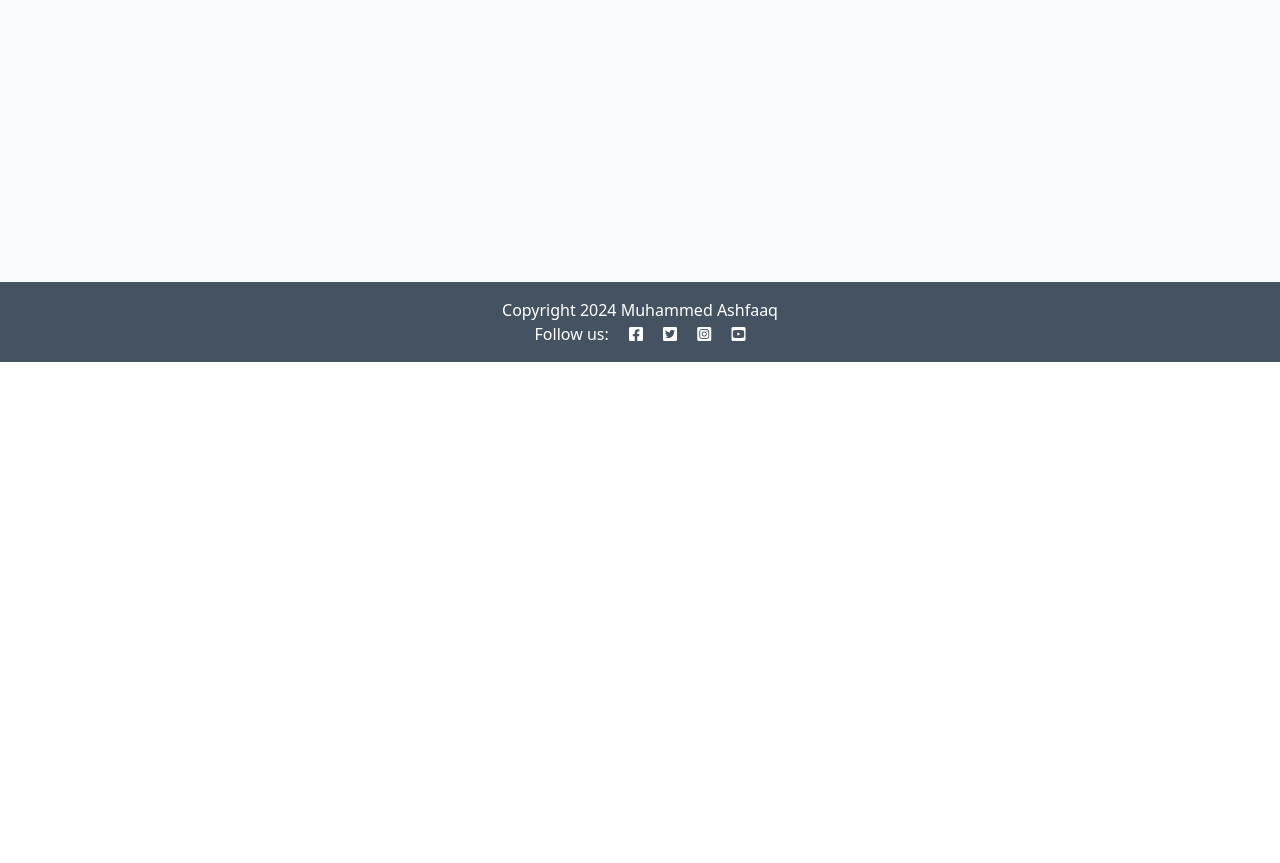
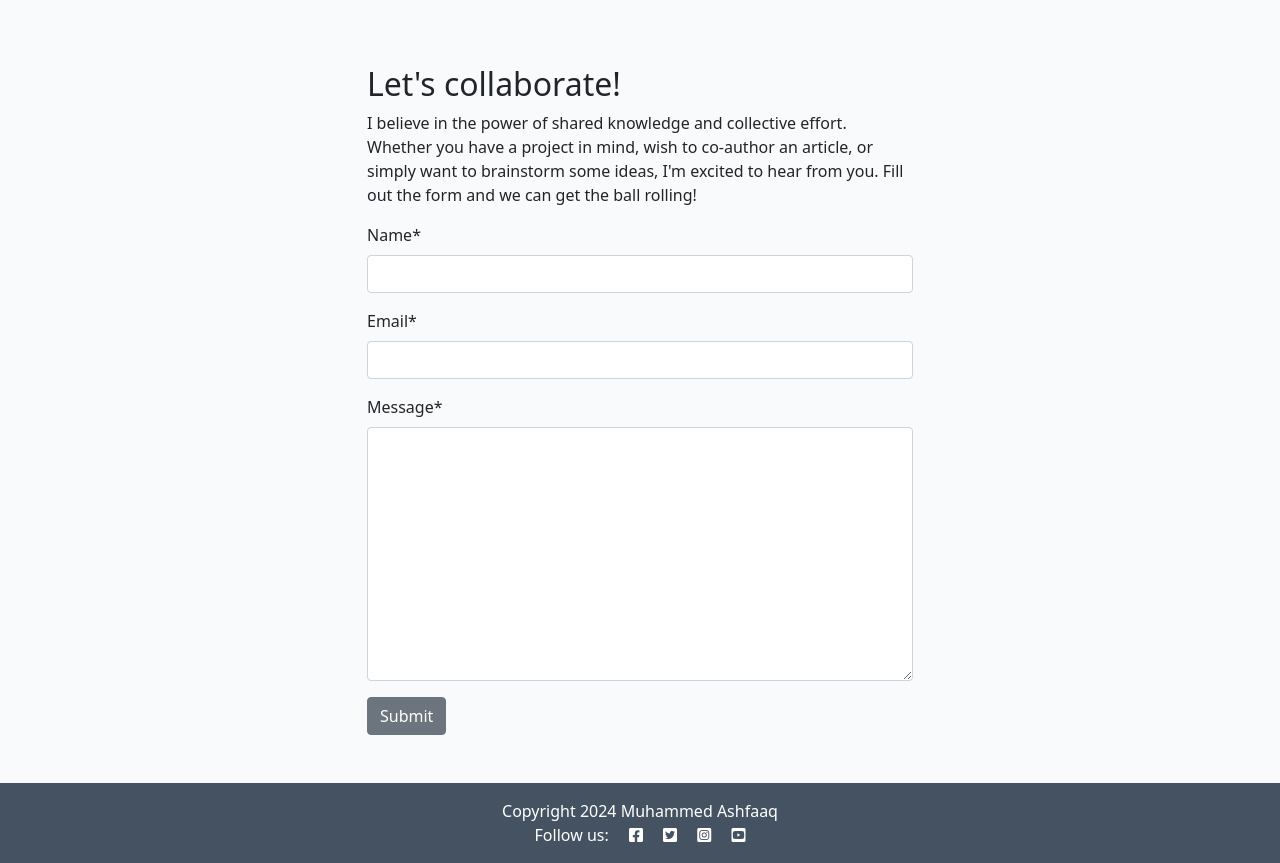
Before and after one commit to md-ash-dot/newstok, a Django app: page /about/ in a window 1280 px wide. Shown: the part 438-1301 px from the top of the page. Before the commit the page ends 800 px from the top, so only its background shows below. Run offline with Django 4.2, Linux system fonts and the light colour scheme; data that the repository does not hold is empty; parts of the project's set-up code (start-up, migrations or seed data) failed here and were passed over; some libraries are stand-ins or nearby versions.

Commit message:
Add collaborate form to about page

```diff
--- /dev/null
+++ b/about/forms.py
@@ -0,0 +1,8 @@
+from .models import CollaborateRequest
+from django import forms
+
+
+class CollaborateForm(forms.ModelForm):
+    class Meta:
+        model = CollaborateRequest
+        fields = ('name', 'email', 'message')
--- a/about/models.py
+++ b/about/models.py
@@ -9,3 +9,13 @@ class About(models.Model):
 
     def __str__(self):
         return self.title
+
+
+class CollaborateRequest(models.Model):
+    name = models.CharField(max_length=200)
+    email = models.EmailField()
+    message = models.TextField()
+    read = models.BooleanField(default=False)
+
+    def __str__(self):
+        return f"Collaboration request from {self.name}"
--- a/about/templates/about/about.html
+++ b/about/templates/about/about.html
@@ -1,7 +1,8 @@
 {% extends 'base.html' %}
+{% load static %}
+{% load crispy_forms_tags %}
+
 {% block content %}
-{% load static %}
-
 <div class="container mt-5">
   <div class="row">
     <div class="col-4 text-center">
@@ -21,6 +22,23 @@
       <p class="text-end"><em>Updated on: {{ about.updated_on }}</em></p>
     </div>
   </div>
+  <div class="row justify-content-center">
+    <div class="col-12 col-md-6 my-5">
+        <h2>Let's collaborate!</h2>
+        <p>I believe in the power of shared knowledge and collective effort.
+            Whether you have a project in mind, wish to co-author
+            an article, or simply want to brainstorm some ideas,
+            I'm excited to hear from you. Fill out the form
+            and we can get the ball rolling!</p>
+
+        <!-- add your form here. Your submit button should
+                            have the classes of btn, btn-secondary -->
+        <form method="post">
+          {{ collaborate_form | crispy }}
+          {% csrf_token %}
+          <button class="btn btn-secondary" type="submit">Submit</button>
+        </form>
+    </div>
 </div>
 
 {% endblock content %}
--- a/about/views.py
+++ b/about/views.py
@@ -1,5 +1,6 @@
 from django.shortcuts import render
 from .models import About
+from .forms import CollaborateForm
 
 
 # Create your views here.
@@ -9,9 +10,13 @@ def about_me(request):
     Renders the About page
     """
     about = About.objects.all().order_by('-updated_on').first()
+    collaborate_form = CollaborateForm()
 
     return render(
         request,
         "about/about.html",
-        {"about": about},
+        {
+            "about": about,
+            "collaborate_form": collaborate_form
+        },
     )
```
Also changed, not shown: about/admin.py (+6 -1 lines), about/migrations/0002_collaboraterequest.py (added).
